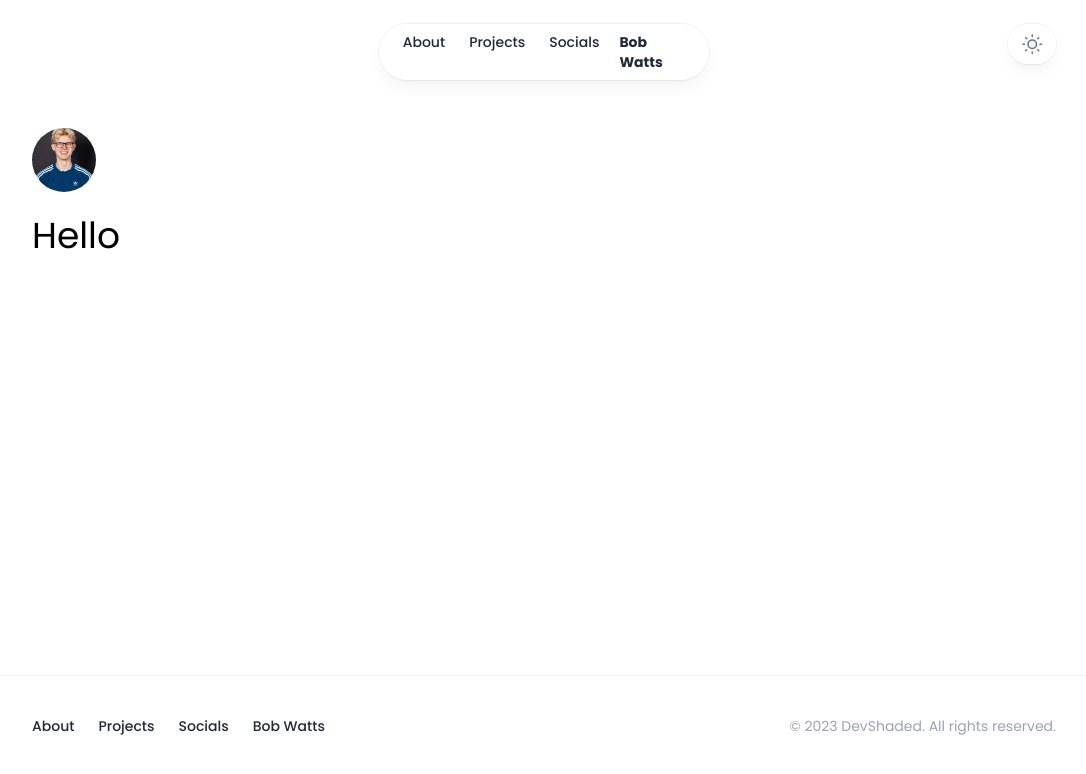
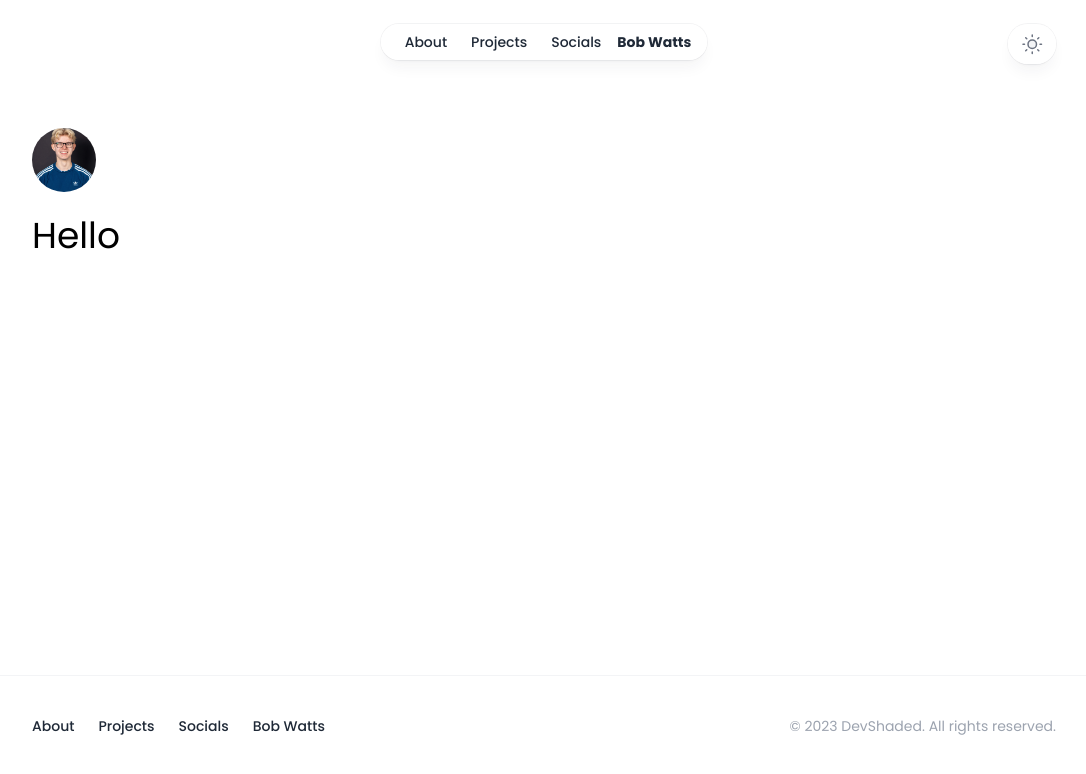
Before and after one commit to DevShaded/devshaded.com, a Next.js app: page / in a window 1280 px wide. Shown: the top 774 px of the page, without its empty margins (96-1182 px from the left). Built offline with nearby package versions, Linux system fonts and the light colour scheme.

Commit message:
fix: padding issue

```diff
--- a/src/components/Header/Header.tsx
+++ b/src/components/Header/Header.tsx
@@ -187,7 +187,7 @@ function BobWattsNavLink({href, children}: { href: string, children: React.React
       <a
         href={href}
         className={clsx(
-          'font-bold relative block px-2 py-2 transition',
+          'font-bold relative block px-1 py-2 transition',
           isActive
             ? 'text-indigo-500 dark:text-indigo-400'
             : 'hover:text-indigo-500 dark:hover:text-indigo-400',
```
